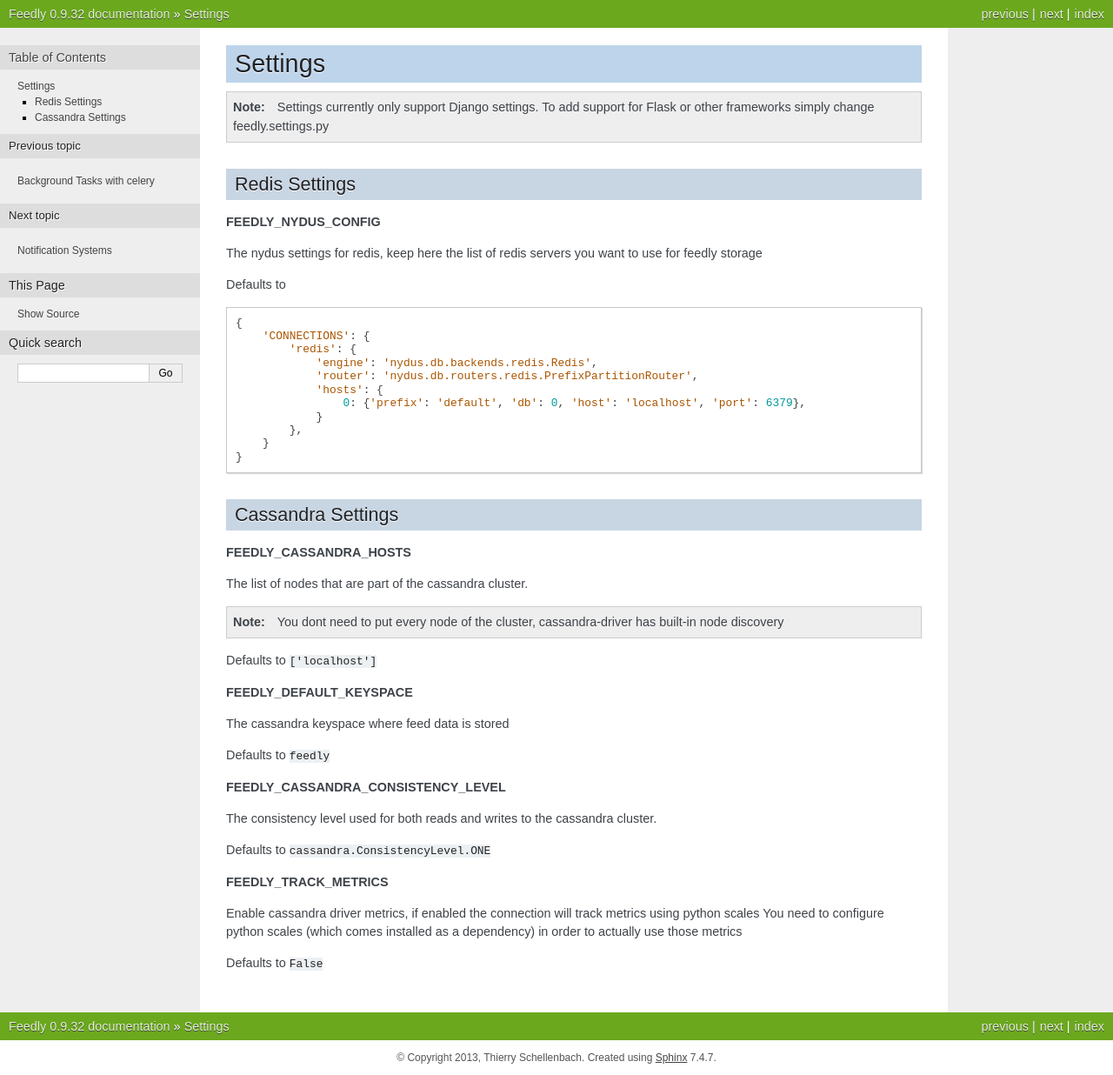
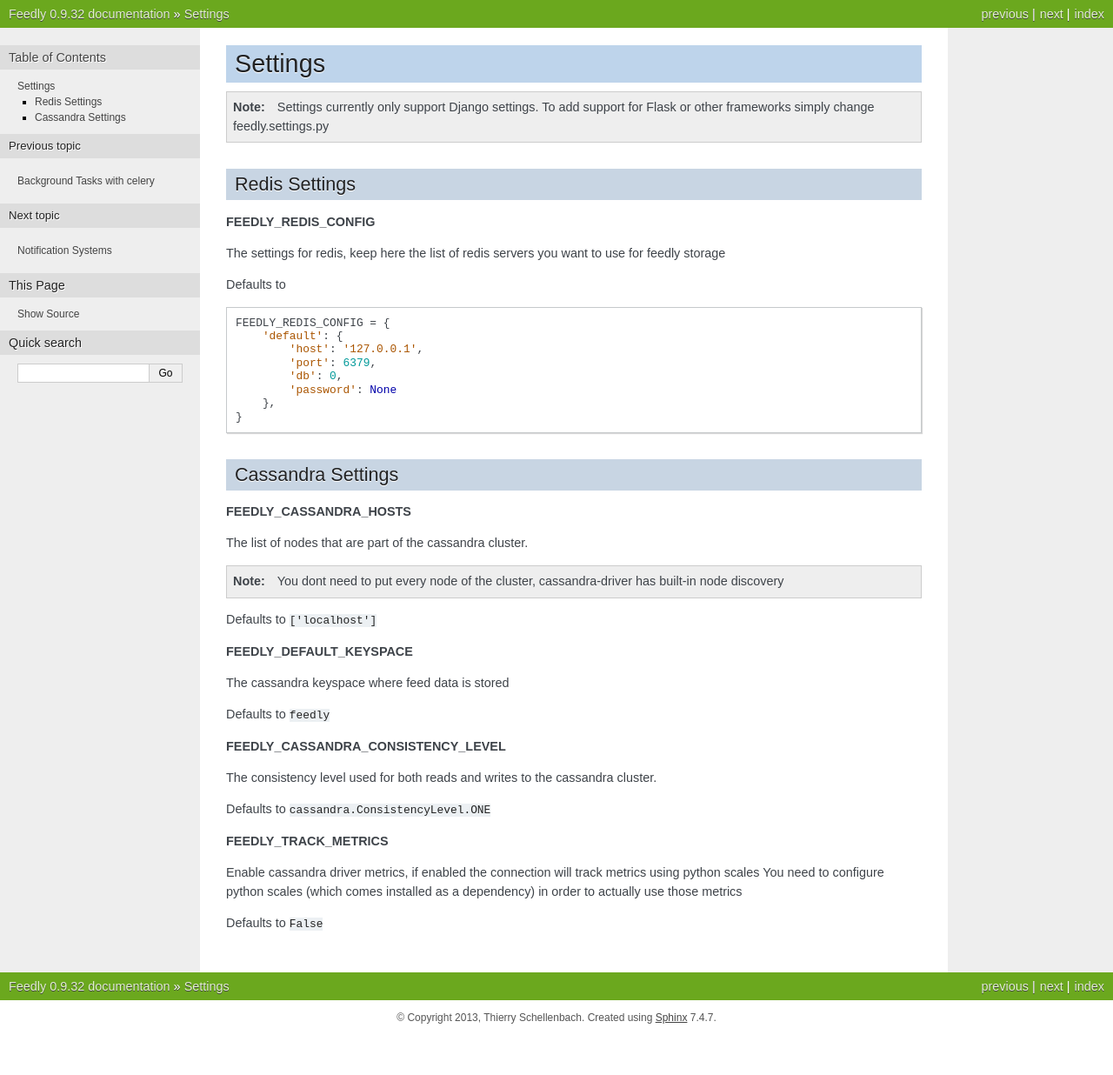
Before and after one commit to tschellenbach/Stream-Framework, a Sphinx documentation site: the page built from docs/settings.rst, in a window 1280 px wide. Shown: the whole page at 87% size. Built offline with Sphinx 7.4.7, drawn with Linux system fonts in a browser that asks for light colours; the version number is read from the project's files by our own code; after the commit the page ends 1190 px from its top, so only the background shows below that.

Commit message:
more docs

```diff
--- a/docs/installation.rst
+++ b/docs/installation.rst
@@ -20,8 +20,8 @@ Depending on the backend you are going to use ( :ref:`choosing_a_storage_backend
 up and running.
 
 
-Note about pip install:
------------------------
+Note about pip install
+----------------------
 
 Lately every minor release of pip is doing his job in making our lives more complicated and painful.
 
--- a/docs/settings.rst
+++ b/docs/settings.rst
@@ -6,24 +6,21 @@ Settings
 Redis Settings
 **************
 
-**FEEDLY_NYDUS_CONFIG**
+**FEEDLY_REDIS_CONFIG**
 
-The nydus settings for redis, keep here the list of redis servers you want to use for feedly storage
+The settings for redis, keep here the list of redis servers you want to use for feedly storage
 
 Defaults to
 
 .. code-block:: python
 
-    {
-        'CONNECTIONS': {
-            'redis': {
-                'engine': 'nydus.db.backends.redis.Redis',
-                'router': 'nydus.db.routers.redis.PrefixPartitionRouter',
-                'hosts': {
-                    0: {'prefix': 'default', 'db': 0, 'host': 'localhost', 'port': 6379},
-                }
-            },
-        }
+    FEEDLY_REDIS_CONFIG = {
+        'default': {
+            'host': '127.0.0.1',
+            'port': 6379,
+            'db': 0,
+            'password': None
+        },
     }
 
 Cassandra Settings
```
Also changed, not shown: docs/background_tasks.rst (+8 -0 lines).
